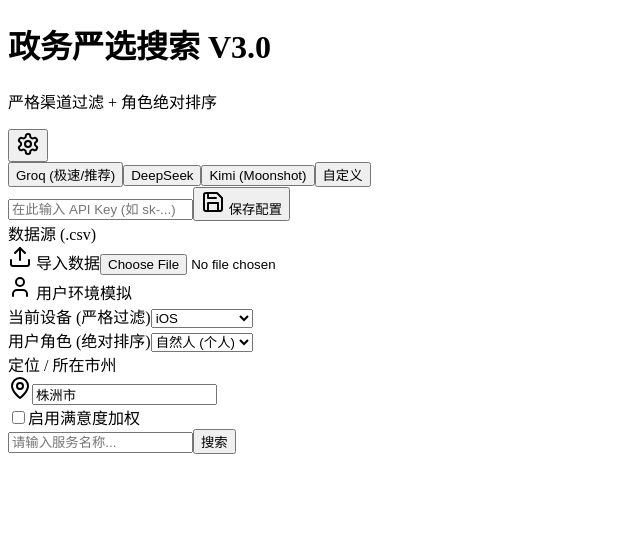
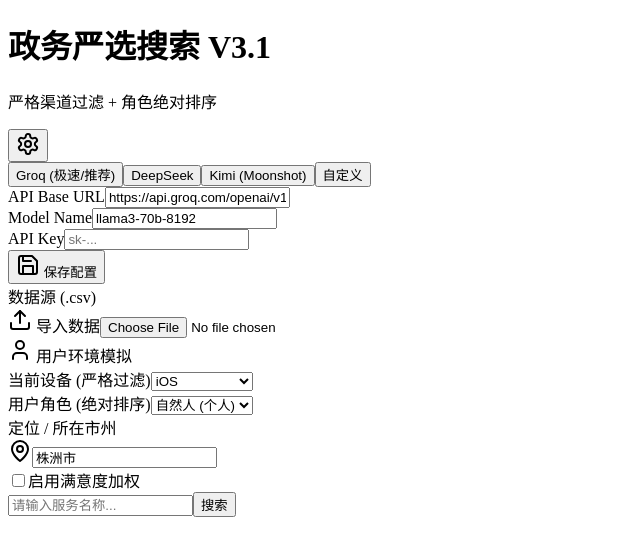
Before and after one commit to xiaohuleo/smart-gov-search, a Next.js app: page / in a window 1280 px wide. Shown: the top 556 px of the page, without its empty margins (0-640 px from the left). Built offline with nearby package versions, Linux system fonts and the light colour scheme.

Commit message:
Update page.js

```diff
--- a/app/page.js
+++ b/app/page.js
@@ -28,20 +28,28 @@ export default function Home() {
 
   // --- API 配置 ---
   const [configOpen, setConfigOpen] = useState(true);
-  const [apiConfig, setApiConfig] = useState({ baseUrl: PRESETS.groq.baseUrl, apiKey: '', model: PRESETS.groq.model });
+  const [apiConfig, setApiConfig] = useState({
+    baseUrl: PRESETS.groq.baseUrl,
+    apiKey: '',
+    model: PRESETS.groq.model
+  });
 
   useEffect(() => {
     const savedKey = localStorage.getItem('gov_search_api_key');
     const savedBase = localStorage.getItem('gov_search_base_url');
+    const savedModel = localStorage.getItem('gov_search_model');
+
     if (savedKey) setApiConfig(prev => ({ ...prev, apiKey: savedKey }));
     if (savedBase) setApiConfig(prev => ({ ...prev, baseUrl: savedBase }));
+    if (savedModel) setApiConfig(prev => ({ ...prev, model: savedModel }));
   }, []);
 
   const saveConfig = () => {
     localStorage.setItem('gov_search_api_key', apiConfig.apiKey);
     localStorage.setItem('gov_search_base_url', apiConfig.baseUrl);
+    localStorage.setItem('gov_search_model', apiConfig.model);
     setConfigOpen(false);
-    alert('配置已保存');
+    alert('配置已保存到浏览器');
   };
 
   const handleFileUpload = (event) => {
@@ -67,13 +75,12 @@ export default function Home() {
     const startTime = performance.now();
 
     try {
-      // 调用后端混合引擎
       const response = await fetch('/api/search', {
         method: 'POST',
         headers: { 'Content-Type': 'application/json' },
         body: JSON.stringify({
           query,
-          items: csvData, // 发送全量数据，让后端做严格过滤
+          items: csvData,
           context: { userRole, location, channel, useSatisfaction },
           config: apiConfig
         })
@@ -98,7 +105,7 @@ export default function Home() {
       {/* 顶部配置栏 */}
       <div className="bg-slate-900 text-white p-4 flex justify-between items-center sticky top-0 z-20 shadow-md">
         <div>
-          <h1 className="font-bold text-lg">政务严选搜索 V3.0</h1>
+          <h1 className="font-bold text-lg">政务严选搜索 V3.1</h1>
           <p className="text-xs text-slate-400">严格渠道过滤 + 角色绝对排序</p>
         </div>
         <button onClick={() => setConfigOpen(!configOpen)} className="p-2 hover:bg-slate-700 rounded-full">
@@ -106,20 +113,39 @@ export default function Home() {
         </button>
       </div>
 
-      {/* 配置面板 */}
+      {/* 配置面板 (修复：找回了 URL 和 Model 输入框) */}
       {configOpen && (
-        <div className="bg-white p-4 border-b space-y-3 shadow-inner">
-          <div className="flex gap-2 mb-2">
+        <div className="bg-white p-4 border-b space-y-3 shadow-inner animate-in slide-in-from-top-2">
+          {/* 预设按钮 */}
+          <div className="flex gap-2 mb-2 overflow-x-auto pb-1">
             {Object.entries(PRESETS).map(([key, p]) => (
               <button key={key} onClick={() => setApiConfig({...apiConfig, baseUrl: p.baseUrl, model: p.model})}
-                className={`px-3 py-1 text-xs rounded-full border ${apiConfig.baseUrl === p.baseUrl ? 'bg-blue-600 text-white' : 'bg-gray-100'}`}>
+                className={`px-3 py-1 text-xs rounded-full border whitespace-nowrap transition-colors ${apiConfig.baseUrl === p.baseUrl ? 'bg-blue-600 text-white border-blue-600' : 'bg-gray-100 border-gray-200 hover:bg-gray-200'}`}>
                 {p.name}
               </button>
             ))}
           </div>
-          <input type="password" value={apiConfig.apiKey} onChange={e => setApiConfig({...apiConfig, apiKey: e.target.value})}
-            className="w-full p-2 border rounded text-xs" placeholder="在此输入 API Key (如 sk-...)" />
-          <button onClick={saveConfig} className="w-full bg-slate-800 text-white py-2 rounded text-xs flex justify-center gap-2">
+
+          {/* 详细配置输入框 */}
+          <div className="grid gap-2">
+            <div>
+              <label className="text-xs font-bold text-gray-500">API Base URL</label>
+              <input type="text" value={apiConfig.baseUrl} onChange={e => setApiConfig({...apiConfig, baseUrl: e.target.value})}
+                className="w-full p-2 border rounded text-xs font-mono bg-gray-50" placeholder="https://api.openai.com/v1" />
+            </div>
+            <div>
+              <label className="text-xs font-bold text-gray-500">Model Name</label>
+              <input type="text" value={apiConfig.model} onChange={e => setApiConfig({...apiConfig, model: e.target.value})}
+                className="w-full p-2 border rounded text-xs font-mono bg-gray-50" placeholder="gpt-4o" />
+            </div>
+            <div>
+              <label className="text-xs font-bold text-gray-500">API Key</label>
+              <input type="password" value={apiConfig.apiKey} onChange={e => setApiConfig({...apiConfig, apiKey: e.target.value})}
+                className="w-full p-2 border rounded text-xs font-mono bg-gray-50" placeholder="sk-..." />
+            </div>
+          </div>
+
+          <button onClick={saveConfig} className="w-full bg-slate-800 text-white py-2 rounded text-xs flex justify-center gap-2 hover:bg-slate-700">
             <Save className="w-4 h-4" /> 保存配置
           </button>
         </div>
@@ -144,7 +170,7 @@ export default function Home() {
           <div className="grid grid-cols-2 gap-4">
             <div>
               <label className="text-xs text-gray-500 block mb-1">当前设备 (严格过滤)</label>
-              <select value={channel} onChange={e => setChannel(e.target.value)} className="w-full p-2 border rounded text-sm bg-gray-50">
+              <select value={channel} onChange={e => setChannel(e.target.value)} className="w-full p-2 border rounded text-sm bg-gray-50 focus:ring-2 focus:ring-blue-200 outline-none">
                 <option value="Android">Android</option>
                 <option value="IOS">iOS</option>
                 <option value="HarmonyOS">HarmonyOS</option>
@@ -154,7 +180,7 @@ export default function Home() {
             </div>
             <div>
               <label className="text-xs text-gray-500 block mb-1">用户角色 (绝对排序)</label>
-              <select value={userRole} onChange={e => setUserRole(e.target.value)} className="w-full p-2 border rounded text-sm bg-gray-50">
+              <select value={userRole} onChange={e => setUserRole(e.target.value)} className="w-full p-2 border rounded text-sm bg-gray-50 focus:ring-2 focus:ring-blue-200 outline-none">
                 <option value="自然人">自然人 (个人)</option>
                 <option value="法人">法人 (企业)</option>
               </select>
@@ -165,12 +191,12 @@ export default function Home() {
             <label className="text-xs text-gray-500 block mb-1">定位 / 所在市州</label>
             <div className="relative">
               <MapPin className="absolute left-2 top-2.5 w-4 h-4 text-gray-400" />
-              <input type="text" value={location} onChange={e => setLocation(e.target.value)} className="w-full pl-8 p-2 border rounded text-sm" />
+              <input type="text" value={location} onChange={e => setLocation(e.target.value)} className="w-full pl-8 p-2 border rounded text-sm focus:ring-2 focus:ring-blue-200 outline-none" />
             </div>
           </div>
 
-          <label className="flex items-center gap-2 text-xs text-gray-600 pt-1">
-             <input type="checkbox" checked={useSatisfaction} onChange={e => setUseSatisfaction(e.target.checked)} />
+          <label className="flex items-center gap-2 text-xs text-gray-600 pt-1 cursor-pointer">
+             <input type="checkbox" checked={useSatisfaction} onChange={e => setUseSatisfaction(e.target.checked)} className="rounded text-blue-600"/>
              启用满意度加权
           </label>
         </div>
@@ -179,13 +205,15 @@ export default function Home() {
         {results.length > 0 && (
           <div className="text-xs text-gray-500 flex justify-between px-1">
             <span>匹配结果: {results.length} 条</span>
-            <span className="text-green-600 font-mono">{searchTime}s</span>
+            <span className="text-green-600 font-mono flex items-center gap-1">
+              <Zap className="w-3 h-3"/> {searchTime}s
+            </span>
           </div>
         )}
 
         <div className="space-y-3 pb-20">
           {results.map((item, idx) => (
-            <div key={idx} className="bg-white border rounded-lg p-3 shadow-sm hover:border-blue-400 transition relative overflow-hidden">
+            <div key={idx} className="bg-white border rounded-lg p-3 shadow-sm hover:border-blue-400 transition relative overflow-hidden group">
               {/* 排序标签 */}
               <div className={`absolute top-0 right-0 px-2 py-0.5 text-[10px] font-bold rounded-bl-lg
                 ${item.sortTags.includes('角色匹配') ? 'bg-blue-100 text-blue-700' : 'bg-gray-100 text-gray-500'}`}>
@@ -227,7 +255,7 @@ export default function Home() {
             placeholder="请输入服务名称..."
             className="flex-1 p-3 bg-gray-100 rounded-xl focus:bg-white focus:ring-2 focus:ring-blue-500 outline-none transition"
           />
-          <button onClick={handleSearch} disabled={loading} className="bg-blue-600 text-white px-6 rounded-xl font-bold text-sm">
+          <button onClick={handleSearch} disabled={loading} className="bg-blue-600 text-white px-6 rounded-xl font-bold text-sm hover:bg-blue-700 transition flex items-center justify-center min-w-[80px]">
             {loading ? <Zap className="w-5 h-5 animate-spin"/> : '搜索'}
           </button>
         </div>
```
